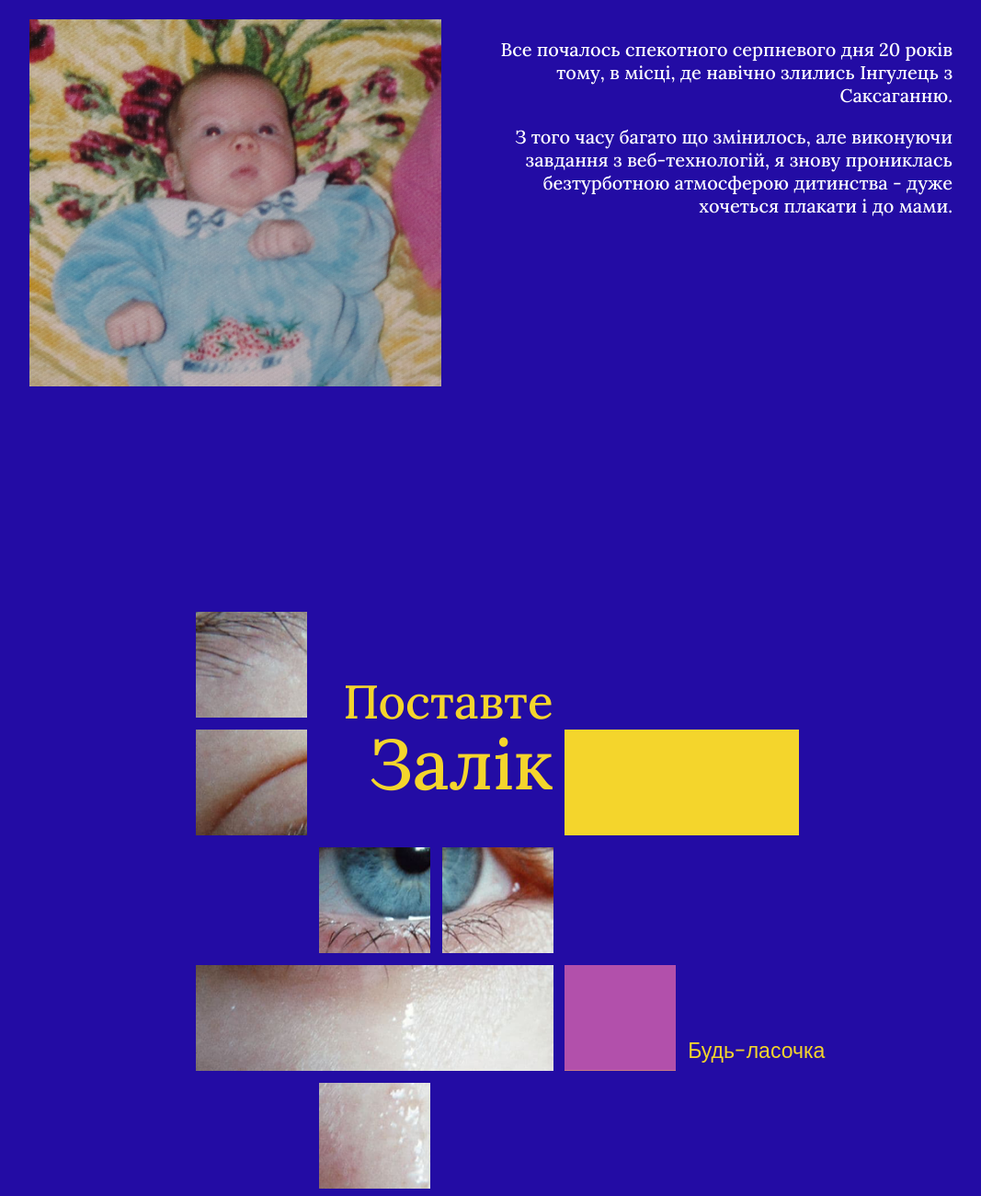
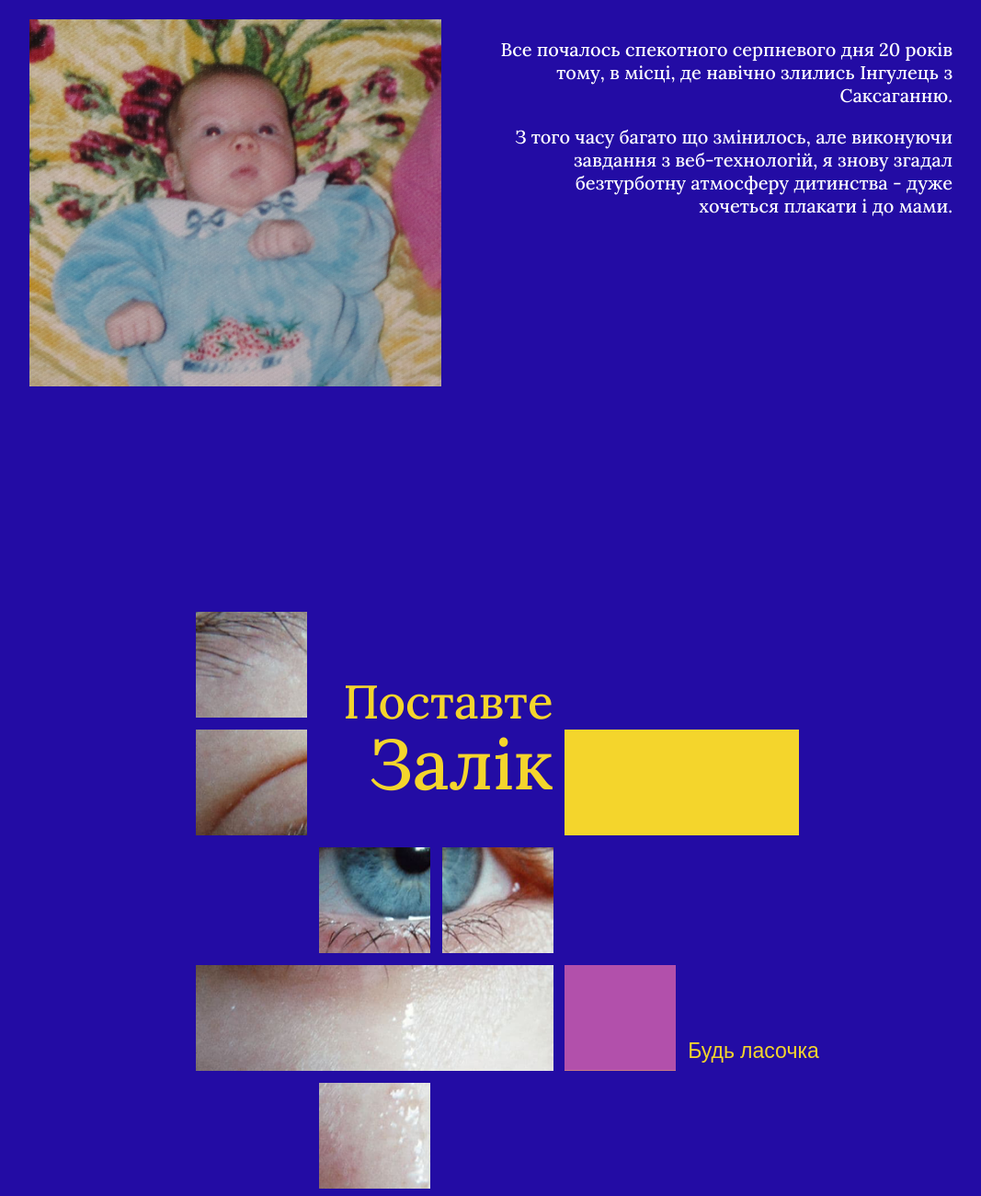
Before and after one commit to meriience/merience.github.io, a plain HTML site: page index.html in a window 1280 px wide. Shown: the part 960-2260 px from the top of the page at 92% size, without its empty margins (96-1163 px from the left). Drawn offline with Linux system fonts and the light colour scheme; some packages are replaced by stand-ins of ours; a script that the page names is missing.

Commit message:
Update index.html

```diff
--- a/index.html
+++ b/index.html
@@ -46,7 +46,7 @@
         <h2>З чого все почалось?</h2>
         <div class="home"><img id="i1" src="img/IMG_1486.jpg">
             <div><p>Все почалось спекотного серпневого дня 20 років тому, в місці, де навічно злились Інгулець з Саксаганню.</p>
-            <p>З того часу багато що змінилось, але виконуючи завдання з веб-технологій, я знову прониклась безтурботною атмосферою дитинства - дуже хочеться плакати і до мами.</p></div>
+            <p>З того часу багато що змінилось, але виконуючи завдання з веб-технологій, я знову згадал безтурботну атмосферу дитинства - дуже хочеться плакати і до мами.</p></div>
         </div>
     </div>
 
@@ -99,7 +99,7 @@
             <div id="row5a"></div>
             <div id="row5b"></div>
             <div id="row5c">
-                <p class="back">Будь-ласочка
+                <p class="back">Будь ласочка
                 </p>
 
             </div>
```
